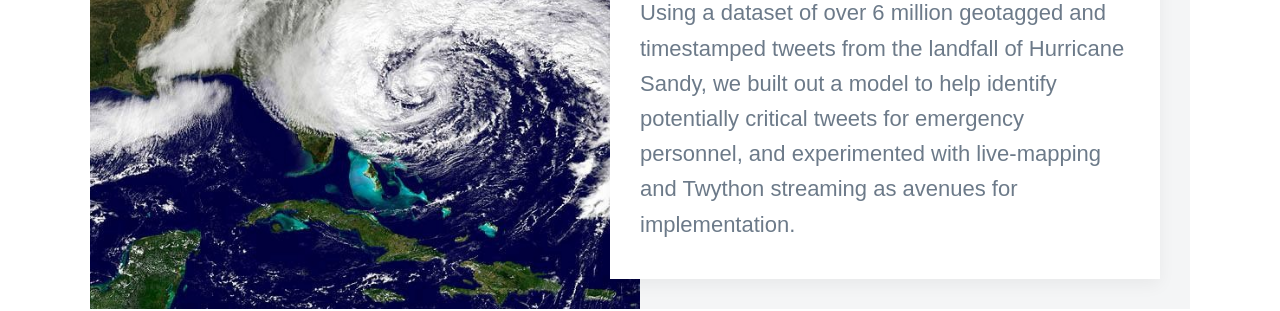
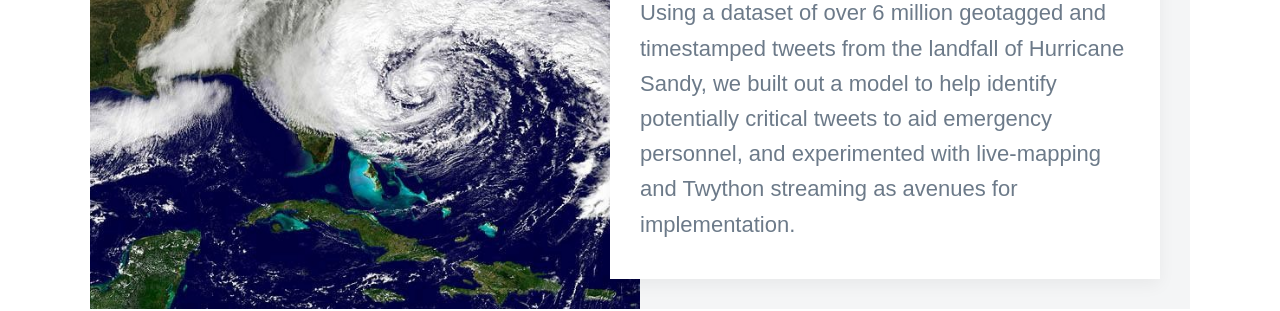
Before and after one commit to javimtza/javimtza.github.io, a Jekyll site: the page built from index.html, in a window 1280 px wide and 900 px high, scrolled down 533 px. Shown: the part 260-571 px from the top of the window. Built offline with Jekyll 4.4.1, drawn with Linux system fonts in a browser that asks for light colours; nearby versions of some CDN libraries; some web fonts are replaced.

Commit message:
Update index.html

```diff
--- a/index.html
+++ b/index.html
@@ -6,7 +6,7 @@ featured_image: /images/demo/home.jpg
 beer_image: /images/demo/BeerBottles.jpg
 beer_description: Using convolutional neural networks and a feature based recommender system, I create an application that recognizes beers via images of their labels and reccomends beers with similar features.
 disaster_image: /images/demo/hirrucaneimage.jpg
-disaster_description: Using a dataset of over 6 million geotagged and timestamped tweets from the landfall of Hurricane Sandy, we built out a model to help identify potentially critical tweets for emergency personnel, and experimented with live-mapping and Twython streaming as avenues for implementation.
+disaster_description: Using a dataset of over 6 million geotagged and timestamped tweets from the landfall of Hurricane Sandy, we built out a model to help identify potentially critical tweets to aid emergency personnel, and experimented with live-mapping and Twython streaming as avenues for implementation.
 uplifting_image: /images/demo/goodnews.jpg
 uplifting_description: By retreiving and analyzing news titles from the subreddits r/news and r/upliftingnews, I use natural language procesing to examine which words are more/less correlated with news that is considered 'uplifting'.
 housing_image: /images/demo/ameshouse.jpg
```
